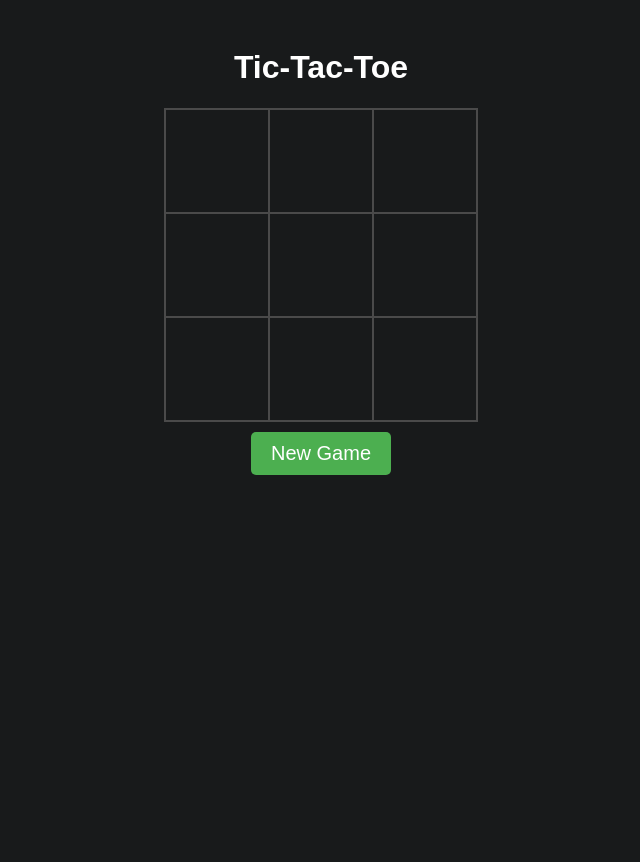
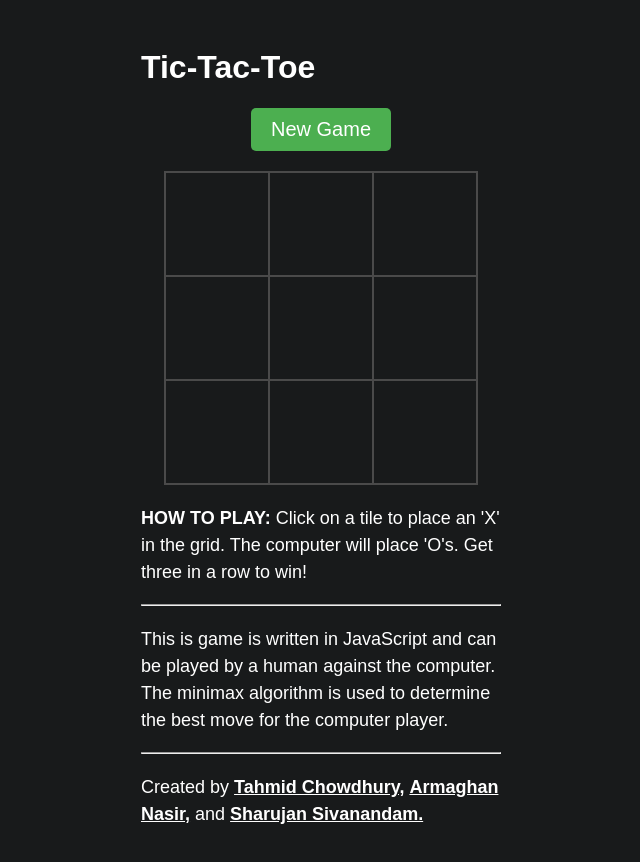
Before and after one commit to tahmid-chowdhury/Tic-Tac-Toe, a plain HTML site: page index.html in a window 1280 px wide. Shown: the whole page, without its empty margins (319-959 px from the left). Before the commit the page ends 800 px from the top, so only its background shows below. Drawn offline with Linux system fonts and the light colour scheme.

Commit message:
Add files via upload

```diff
--- a/index.html
+++ b/index.html
@@ -1,14 +1,21 @@
 <!DOCTYPE html>
 <html lang="en">
+
 <head>
     <meta charset="UTF-8">
     <meta http-equiv="X-UA-Compatible" content="IE=edge">
     <meta name="viewport" content="width=device-width, initial-scale=1.0">
     <title>Tic-Tac-Toe</title>
     <link rel="stylesheet" type="text/css" href="style.css">
+    <link rel="icon" type="image/x-icon" href="favicon.ico">
 </head>
+
 <body>
-    <h1>Tic-Tac-Toe</h1>
+    <div id="heading">
+        <h1>Tic-Tac-Toe</h1>
+    </div>
+    <button id="new-game">New Game</button>
+    <div id="message"></div>
     <table>
         <tr>
             <td id="00"></td>
@@ -26,8 +33,24 @@
             <td id="22"></td>
         </tr>
     </table>
-    <button id="new-game">New Game</button>
-    <div id="message"></div>
+    <div id="description">
+        <p>
+            <b>HOW TO PLAY:</b> Click on a tile to place an 'X' in the grid. The computer will place 'O's. Get three in a row
+            to win!
+        </p>
+        <hr>
+        <p>
+            This is game is written in JavaScript and can be played by a human against the computer. The minimax
+            algorithm is used to determine the best move for the computer player.
+        </p>
+        <hr>
+        <p>
+            Created by <a href="https://github.com/tahmid-chowdhury">Tahmid Chowdhury,</a> <a
+                href="https://github.com/Armaghan180">Armaghan Nasir,</a> and <a
+                href="https://github.com/SharuSiv">Sharujan Sivanandam.</a>
+        </p>
+    </div>
     <script src="tic-tac-toe.js"></script>
 </body>
+
 </html>
--- a/style.css
+++ b/style.css
@@ -5,28 +5,12 @@ body {
 }
 
 h1 {
-    text-align: center;
     color: white;
 }
 
-table {
-    border-collapse: collapse;
+#heading {
     margin: 0 auto;
-}
-
-td {
-    border: 2px solid #4a4a4a;
-    width: 100px;
-    height: 100px;
-    text-align: center;
-    vertical-align: middle;
-    font-size: 60px;
-    cursor: pointer;
-    color: white;
-}
-
-td:hover {
-    background-color: #3f3f3f;
+    width: 360px;
 }
 
 #message {
@@ -52,3 +36,40 @@ td:hover {
 #new-game:hover {
     background-color: #3e8e41;
 }
+
+table {
+    border-collapse: collapse;
+    margin: 0 auto;
+}
+
+td {
+    border: 2px solid #4a4a4a;
+    width: 100px;
+    height: 100px;
+    text-align: center;
+    vertical-align: middle;
+    font-size: 60px;
+    cursor: pointer;
+    color: white;
+}
+
+td:hover {
+    background-color: #3f3f3f;
+}
+
+#description {
+    margin: 0 auto;
+    width: 360px;
+}
+
+p {
+    color: white;
+    font-size: 18px;
+    line-height: 1.5;
+    margin-top: 20px;
+}
+
+a {
+    color: white;
+    font-weight: bold;
+}
```
Also changed, not shown: favicon.ico (added).
